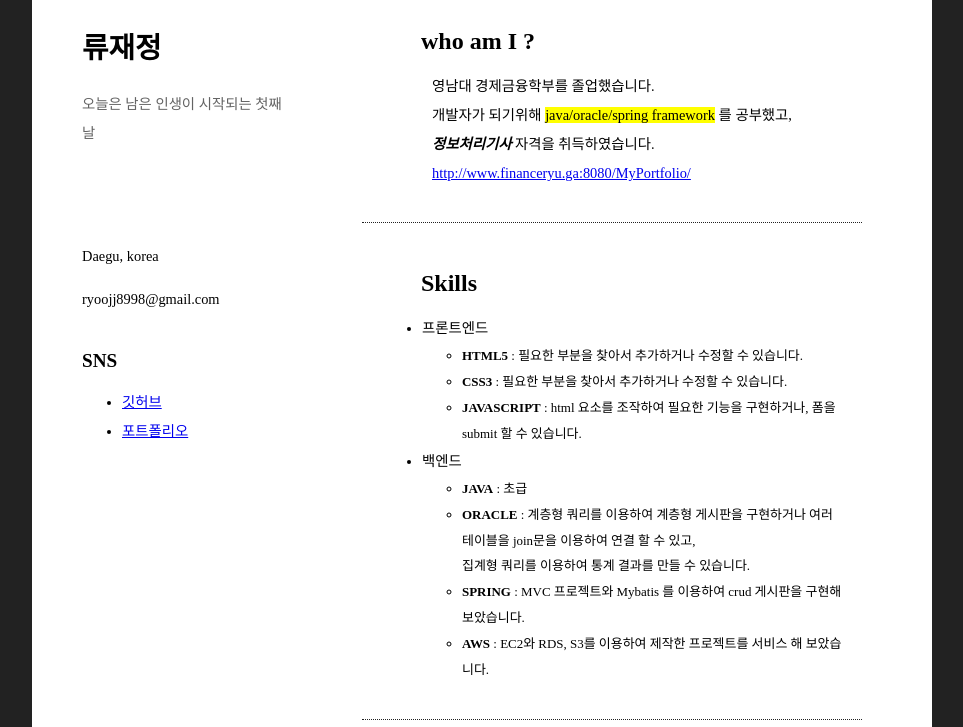
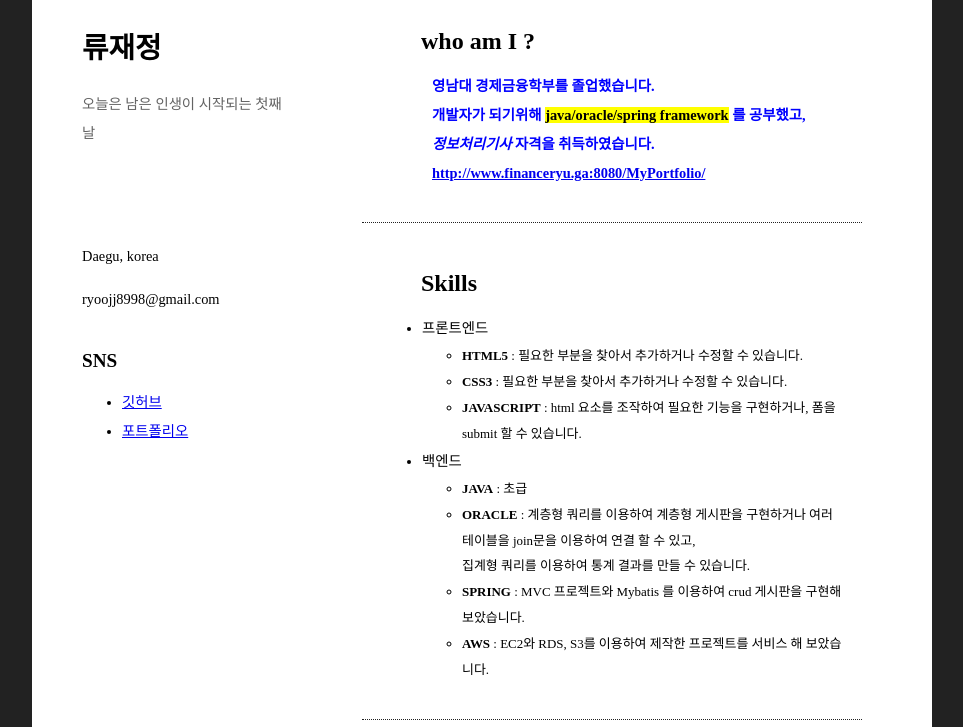
Before and after one commit to RyuJaeJeong/front-end, a plain HTML site: page 02/recruit.html in a window 1280 px wide. Shown: the part 39-766 px from the top of the page, without its empty margins (158-1121 px from the left). Drawn offline with Linux system fonts and the light colour scheme.

Commit message:
외부 스타일 시트 추가

```diff
--- a/02/recruit.html
+++ b/02/recruit.html
@@ -5,7 +5,9 @@
     <meta http-equiv="X-UA-Compatible" content="IE=edge">
     <meta name="viewport" content="width=device-width, initial-scale=1.0">
     <title>프로필</title>
+    <link rel="stylesheet" href="css/style.css"> <!-- style태그 밖에 선언해야함 -->
     <style>
+
         table {
             width: 70%;
             border: 1px solid #222;
@@ -140,7 +142,7 @@
                 <p>ryoojj8998@gmail.com</p>
             </div>
             <div id="sns">
-                <h2>SNS</h2>
+                <h2 >SNS</h2>
                 <ul>
                     <li><a href="https://github.com/RyuJaeJeong/html5-css3">깃허브</a></li>
                     <li><a href="http://www.financeryu.ga:8080/MyPortfolio/">포트폴리오</a></li>
@@ -150,7 +152,7 @@
         <div id="main">        <!-- 자기소개 -->
         <section>
             <h2 class="subtitle">who am I ?</h2>
-            <p>영남대 경제금융학부를 졸업했습니다.<br>
+            <p class="bluetext boldtext">영남대 경제금융학부를 졸업했습니다.<br>
              개발자가 되기위해 <mark>java/oracle/spring framework</mark> 를 공부했고, <br>
              <b><i>정보처리기사</i></b> 자격을 취득하였습니다.<br>
             <a href="http://www.financeryu.ga:8080/MyPortfolio/"> http://www.financeryu.ga:8080/MyPortfolio/ </a>
```
